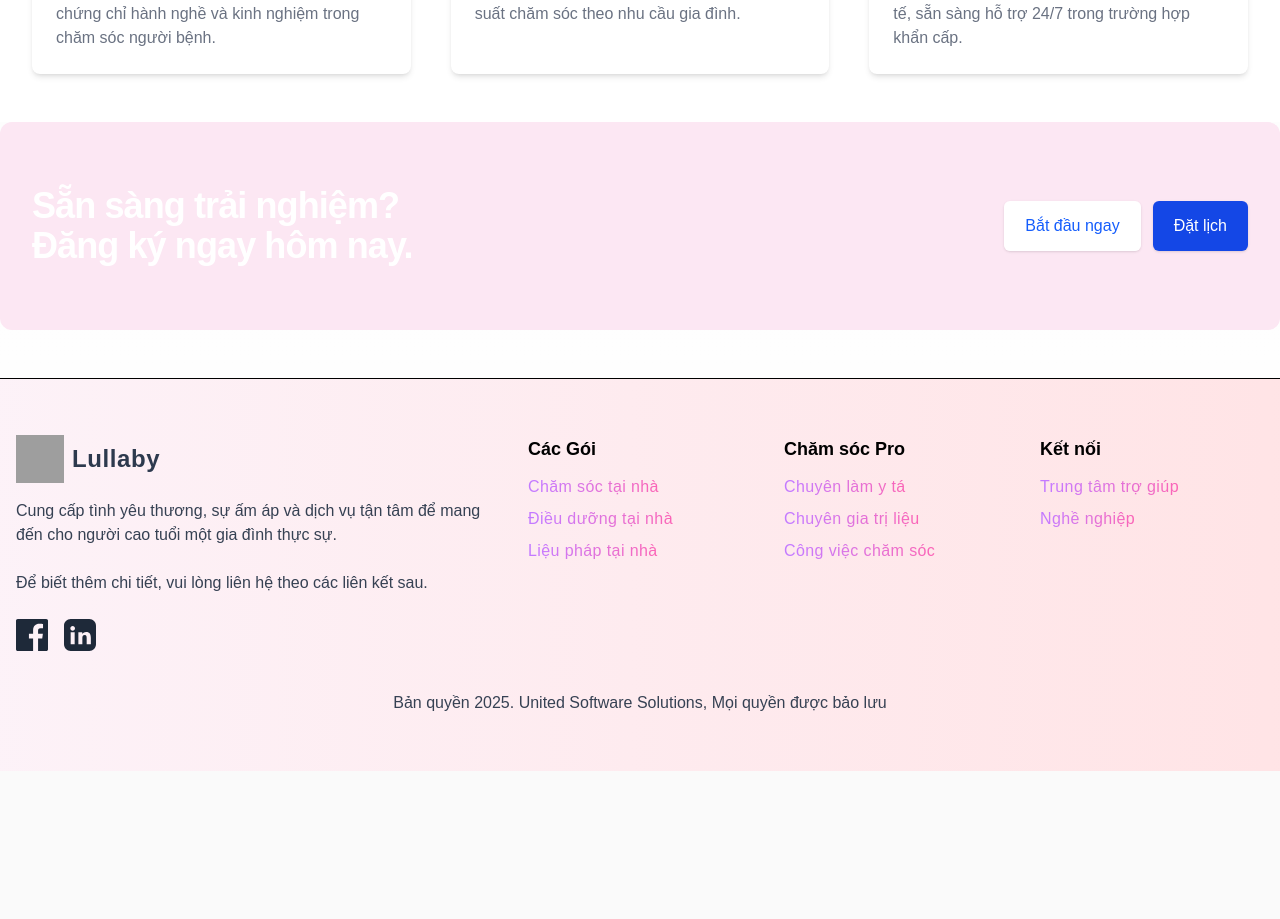
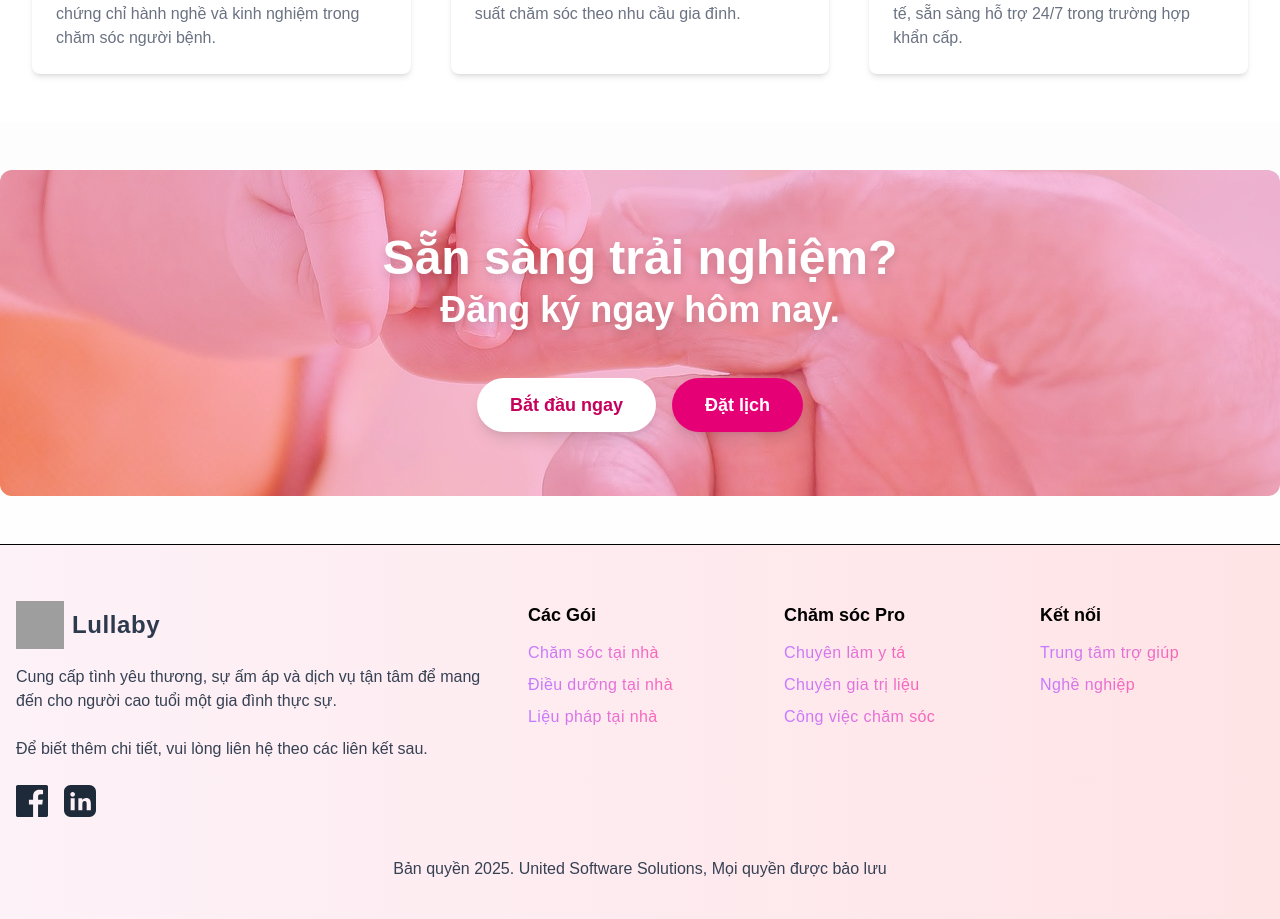
Before and after one commit to VoHy/lullaby-project-sep490, a Next.js app: page / in a window 1280 px wide. Shown: the part 1250-2169 px from the top of the page. Before the commit the page ends 2021 px from the top, so only its background shows below. Built offline with nearby package versions, Linux system fonts and the light colour scheme; grey boxes are pictures that could not be loaded.

Commit message:
update color

```diff
--- a/src/app/page.js
+++ b/src/app/page.js
@@ -156,25 +156,39 @@ export default function Home() {
 
       {/* CTA Section */}
       <motion.div
-        className="bg-pink-100 rounded-xl"
+        className="relative rounded-xl overflow-hidden my-12"
+        style={{ minHeight: 320 }}
         variants={{ hidden: { opacity: 0, y: 40 }, show: { opacity: 1, y: 0, transition: { duration: 0.2, ease: 'easeOut' } } }}
       >
-        <div className="max-w-7xl mx-auto py-12 px-4 sm:px-6 lg:py-16 lg:px-8 lg:flex lg:items-center lg:justify-between">
-          <h2 className="text-3xl font-extrabold tracking-tight text-white sm:text-4xl">
-            <span className="block">Sẵn sàng trải nghiệm?</span>
-            <span className="block">Đăng ký ngay hôm nay.</span>
+        {/* Hình nền */}
+        <img
+          src="/images/hero-bg.jpg"
+          alt="CTA Background"
+          className="absolute inset-0 w-full h-full object-cover z-0"
+          style={{ objectPosition: 'center' }}
+        />
+        {/* Lớp phủ màu */}
+        <div className="absolute inset-0 bg-pink-400/40 z-10 rounded-xl"></div>
+        {/* Nội dung */}
+        <div className="relative z-20 flex flex-col items-center justify-center text-center h-full py-16 px-4">
+          <h2 className="text-3xl md:text-5xl font-bold text-white mb-4 drop-shadow-lg">
+            Sẵn sàng trải nghiệm?
+            <br />
+            <span className="block text-2xl md:text-4xl font-semibold mt-2">Đăng ký ngay hôm nay.</span>
           </h2>
-          <div className="mt-8 flex lg:mt-0 lg:flex-shrink-0">
-            <div className="inline-flex rounded-md shadow">
-              <Link href="/auth/register" className="inline-flex items-center justify-center px-5 py-3 border border-transparent text-base font-medium rounded-md text-blue-600 bg-white hover:bg-blue-50">
-                Bắt đầu ngay
-              </Link>
-            </div>
-            <div className="ml-3 inline-flex rounded-md shadow">
-              <Link href="/booking/new" className="inline-flex items-center justify-center px-5 py-3 border border-transparent text-base font-medium rounded-md text-white bg-blue-700 hover:bg-blue-800">
-                Đặt lịch
-              </Link>
-            </div>
+          <div className="mt-8 flex flex-col sm:flex-row gap-4 justify-center">
+            <Link
+              href="/auth/register"
+              className="inline-flex items-center justify-center px-8 py-3 border border-transparent text-lg font-semibold rounded-full text-pink-700 bg-white hover:bg-pink-50 shadow-lg transition"
+            >
+              Bắt đầu ngay
+            </Link>
+            <Link
+              href="/booking/new"
+              className="inline-flex items-center justify-center px-8 py-3 border border-transparent text-lg font-semibold rounded-full text-white bg-pink-600 hover:bg-pink-700 shadow-lg transition"
+            >
+              Đặt lịch
+            </Link>
           </div>
         </div>
       </motion.div>
```
